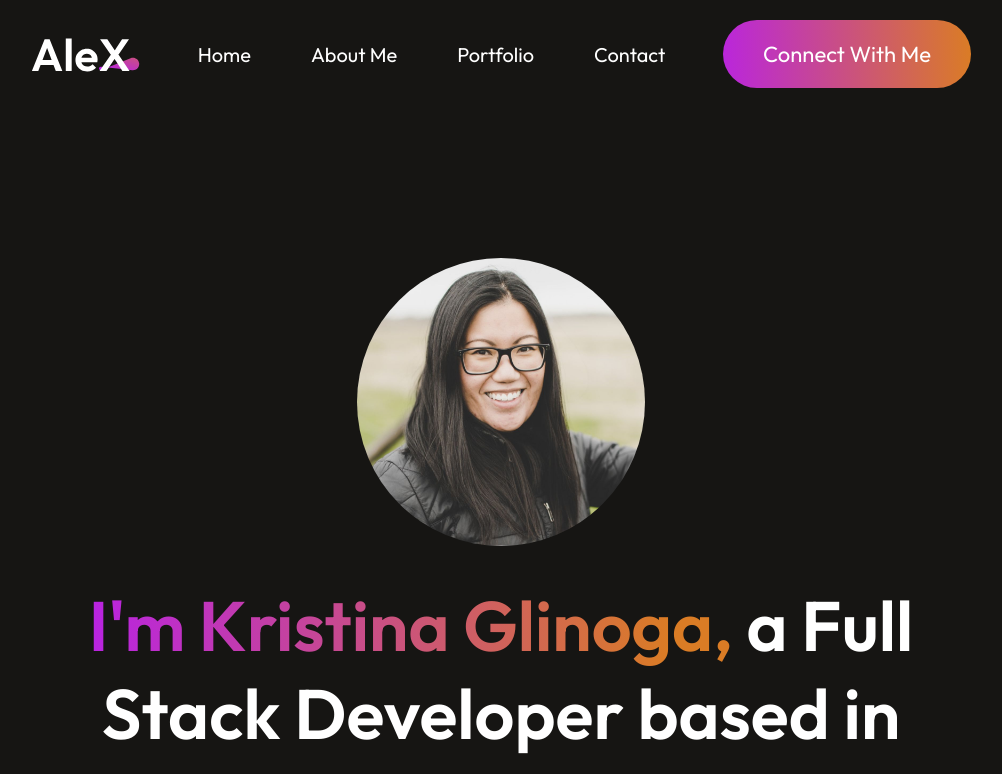
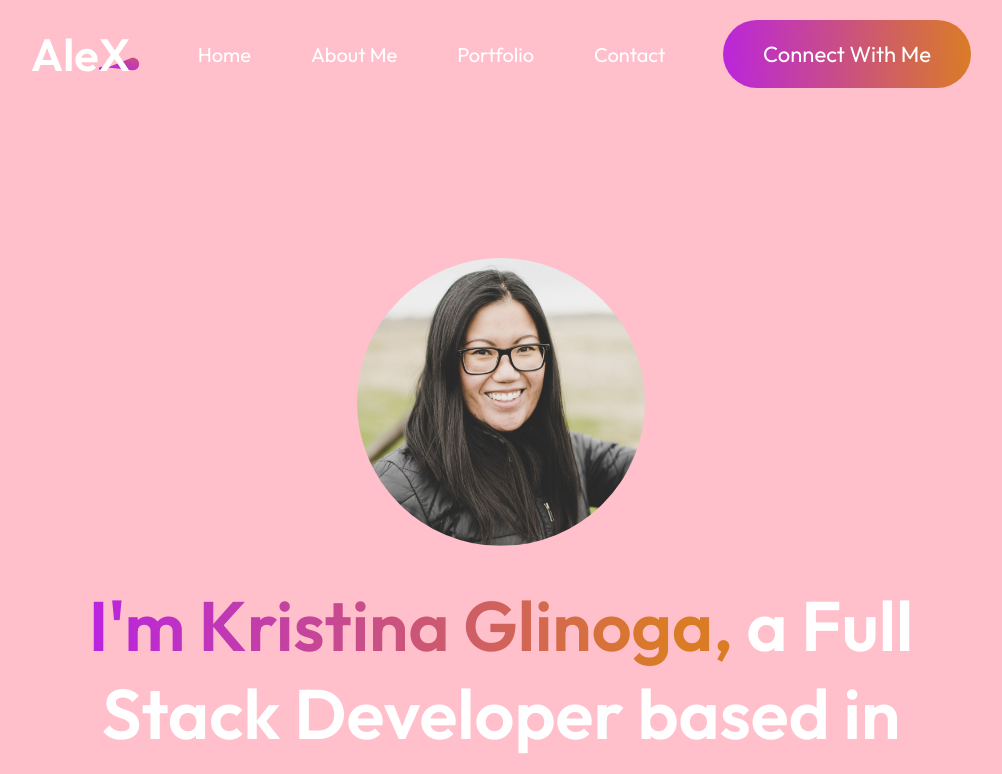
Before and after one commit to hellokristinafaye/portfolio-react, a React (Vite) app: page / in a window 1280 px wide. Shown: the top 774 px of the page, without its empty margins (139-1141 px from the left). Built offline with nearby package versions, Linux system fonts and the light colour scheme.

Commit message:
My Work CSS sanity test

```diff
--- /dev/null
+++ b/src/components/MyWork/MyWork.css
@@ -0,0 +1,3 @@
+* {
+    background: pink;
+}
--- a/src/components/MyWork/MyWork.jsx
+++ b/src/components/MyWork/MyWork.jsx
@@ -1,4 +1,5 @@
 import React from 'react'
+import './MyWork.css'
 
 const MyWork = () => {
   return (
```
